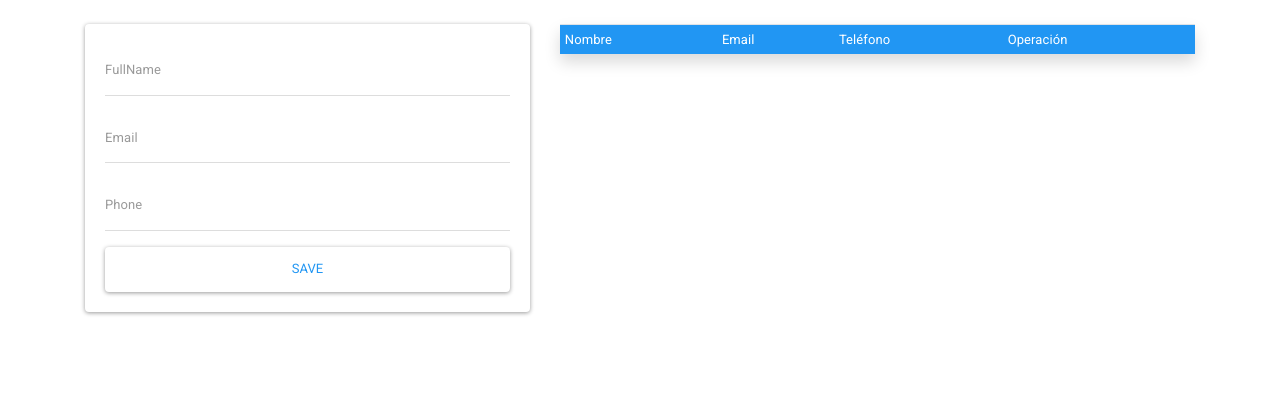
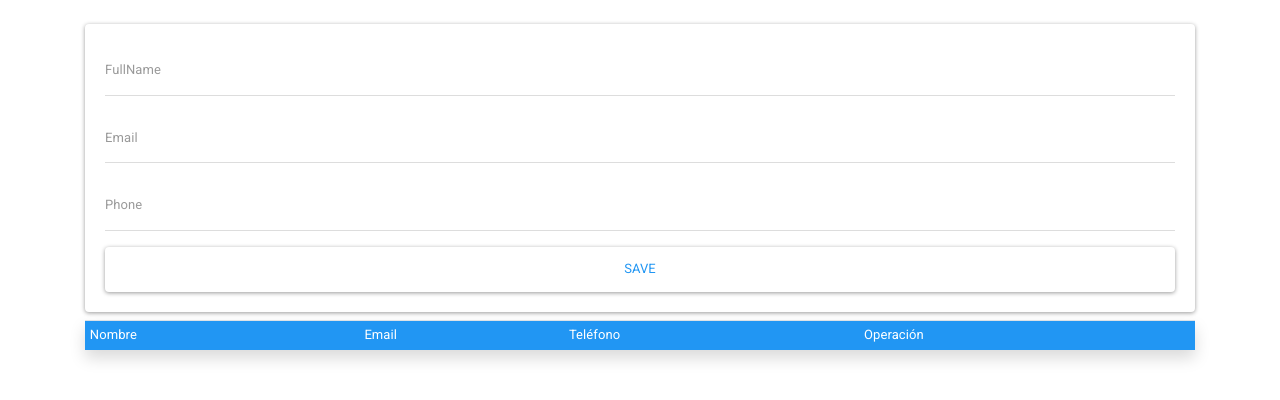
Before and after one commit to uriel200201/crud-con-python, a Flask app: page / in a window 1280 px wide. Shown: the top 400 px of the page. Run offline with Flask 2, Linux system fonts and the light colour scheme; data that the repository does not hold is empty; some libraries are stand-ins or nearby versions.

Commit message:
0.0.6 Responsive

```diff
--- a/templates/index.html
+++ b/templates/index.html
@@ -1,7 +1,7 @@
 {% extends "layout.html" %}
 {% block body %}
 <div class="row">
-    <div class="col-md-5 col-sm-12 mb-2">
+    <div class="col-md-12 mb-2">
         {% with messages = get_flashed_messages()  %}
         {% if messages %}
         {% for message in messages %}
@@ -47,7 +47,7 @@
             </form>
         </div>
     </div>
-    <div class="col-md-7 col-sm-12">
+    <div class="col-md-12">
         <table class="table table-hover table-sm bg-white shadow">
             <thead class="text-white bg-primary">
                 <tr>
```
